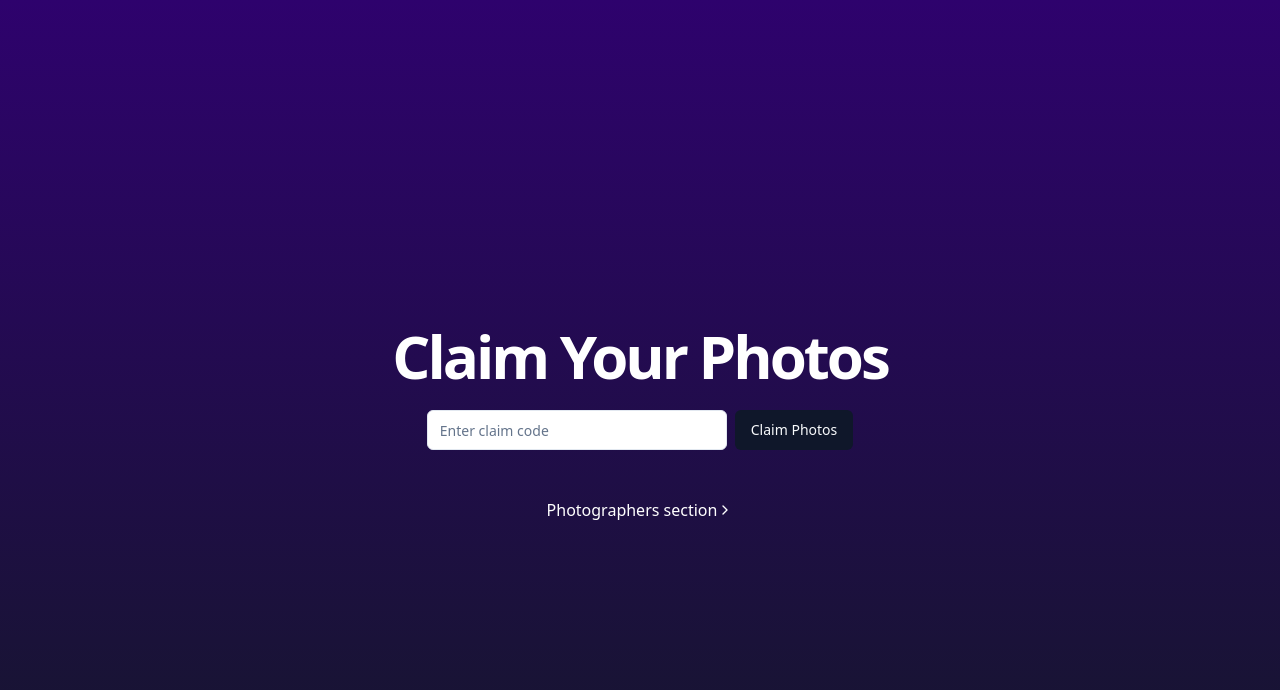
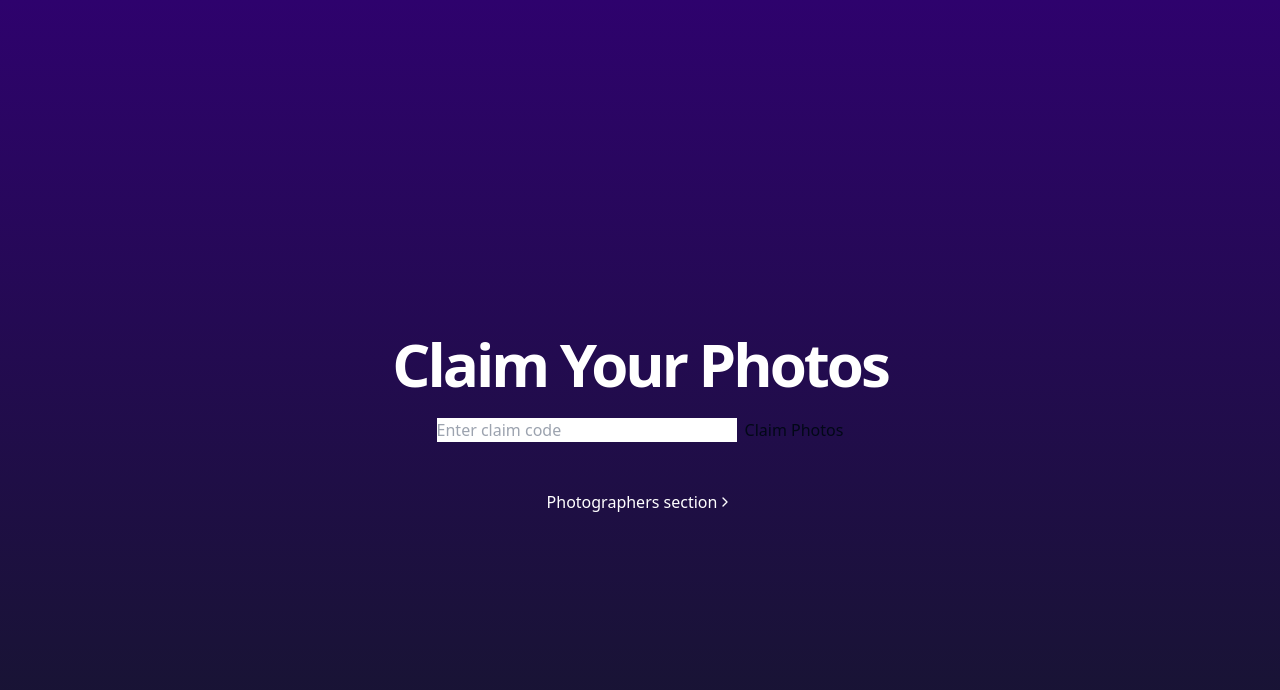
Before and after one commit to DogPawHat/eventphotothing, a Next.js app: page / in a window 1280 px wide. Shown: the top 690 px of the page. Built offline with nearby package versions, Linux system fonts and the light colour scheme.

Commit message:
fix: loader

```diff
--- a/src/app/page.tsx
+++ b/src/app/page.tsx
@@ -1,16 +1,15 @@
 import { ChevronRightIcon } from "lucide-react";
 import Link from "next/link";
 
-import { Input } from "~/components/ui/input";
-import { Button } from "~/components/ui/button";
 import { redirect } from "next/navigation";
+import { ClaimCodeForm } from "~/components/claim-code-form";
 
 export default function HomePage() {
   async function handleClaim(formdata: FormData) {
-    'use server';
+    "use server";
 
-    const claimCode = formdata.get('claimCode');
-    if(typeof claimCode !== 'string') {
+    const claimCode = formdata.get("claimCode");
+    if (typeof claimCode !== "string") {
       return;
     }
 
@@ -21,23 +20,20 @@ export default function HomePage() {
     <main className="flex min-h-screen flex-col items-center justify-center bg-gradient-to-b from-[#2e026d] to-[#15162c]">
       <section className="container max-w-3xl space-y-6 py-12">
         <div className="space-y-4 text-center">
-          <h1 className="text-4xl font-bold tracking-tighter sm:text-5xl md:text-6xl text-white">
+          <h1 className="text-4xl font-bold tracking-tighter text-white sm:text-5xl md:text-6xl">
             Claim Your Photos
           </h1>
         </div>
-        <form action={handleClaim} className="flex items-center justify-center space-x-2">
-          <Input
-            name="claimCode"
-            className="max-w-[300px] flex-1"
-            placeholder="Enter claim code"
-            type="text"
-          />
-          <Button type="submit">Claim Photos</Button>
+        <form
+          action={handleClaim}
+          className="flex items-center justify-center space-x-2"
+        >
+          <ClaimCodeForm />
         </form>
       </section>
       <div>
         <Link
-          href='/photographers'
+          href="/photographers"
           className="inline-flex items-center text-white"
         >
           Photographers section
--- /dev/null
+++ b/src/components/claim-code-form.tsx
@@ -0,0 +1,27 @@
+"use client";
+import { useFormStatus } from "react-dom";
+
+export function ClaimCodeForm() {
+  const { pending } = useFormStatus();
+  // overlay a loading spinner over the form
+
+  if (pending) {
+    return (
+      <div className="flex items-center justify-center">
+        <div className="h-20 w-20 animate-spin rounded-full border-t-2 border-b-2 border-accent-foreground"></div>
+      </div>
+    );
+  }
+
+  return (
+    <>
+      <input
+        type="text"
+        name="claimCode"
+        className="max-w-[300px] flex-1"
+        placeholder="Enter claim code"
+      />
+      <button type="submit" disabled={pending}>Claim Photos</button>
+    </>
+  );
+}
```
